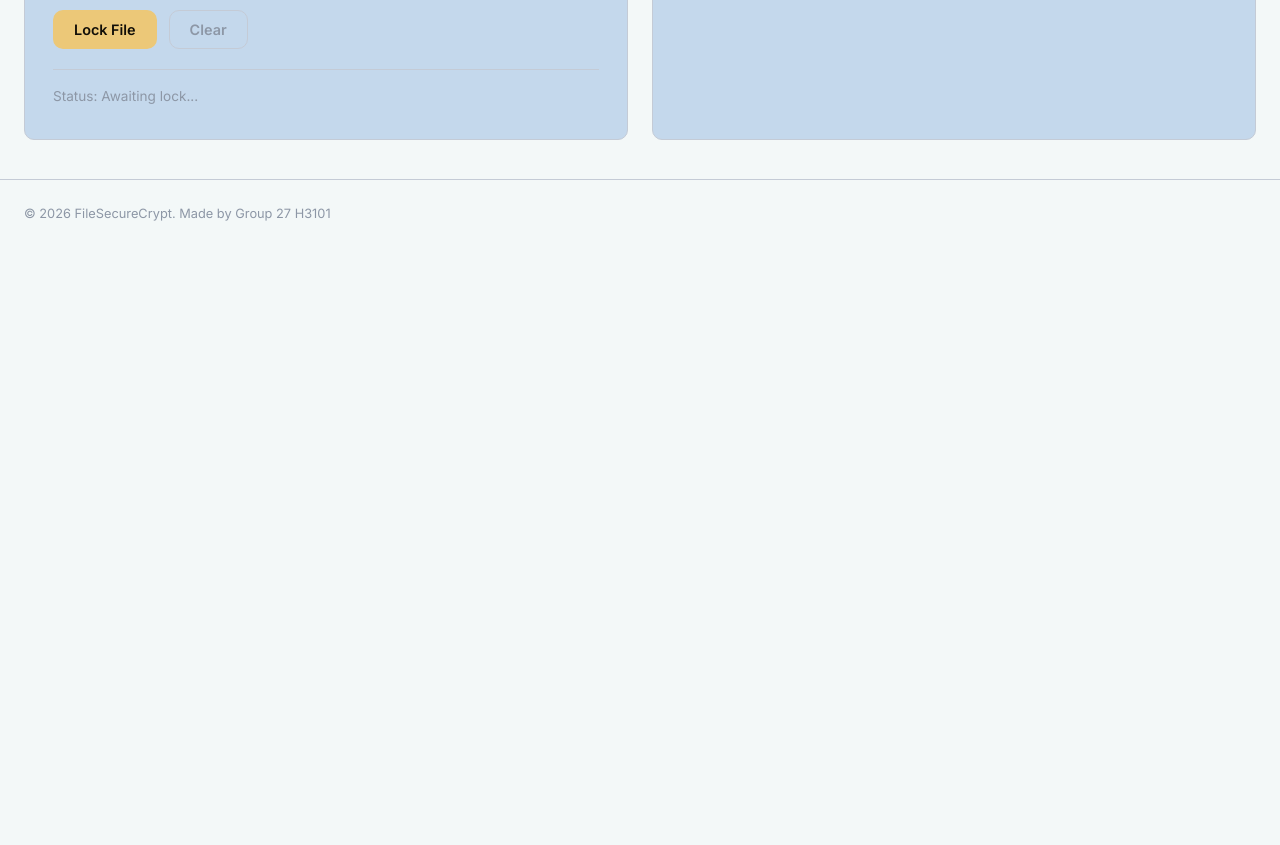
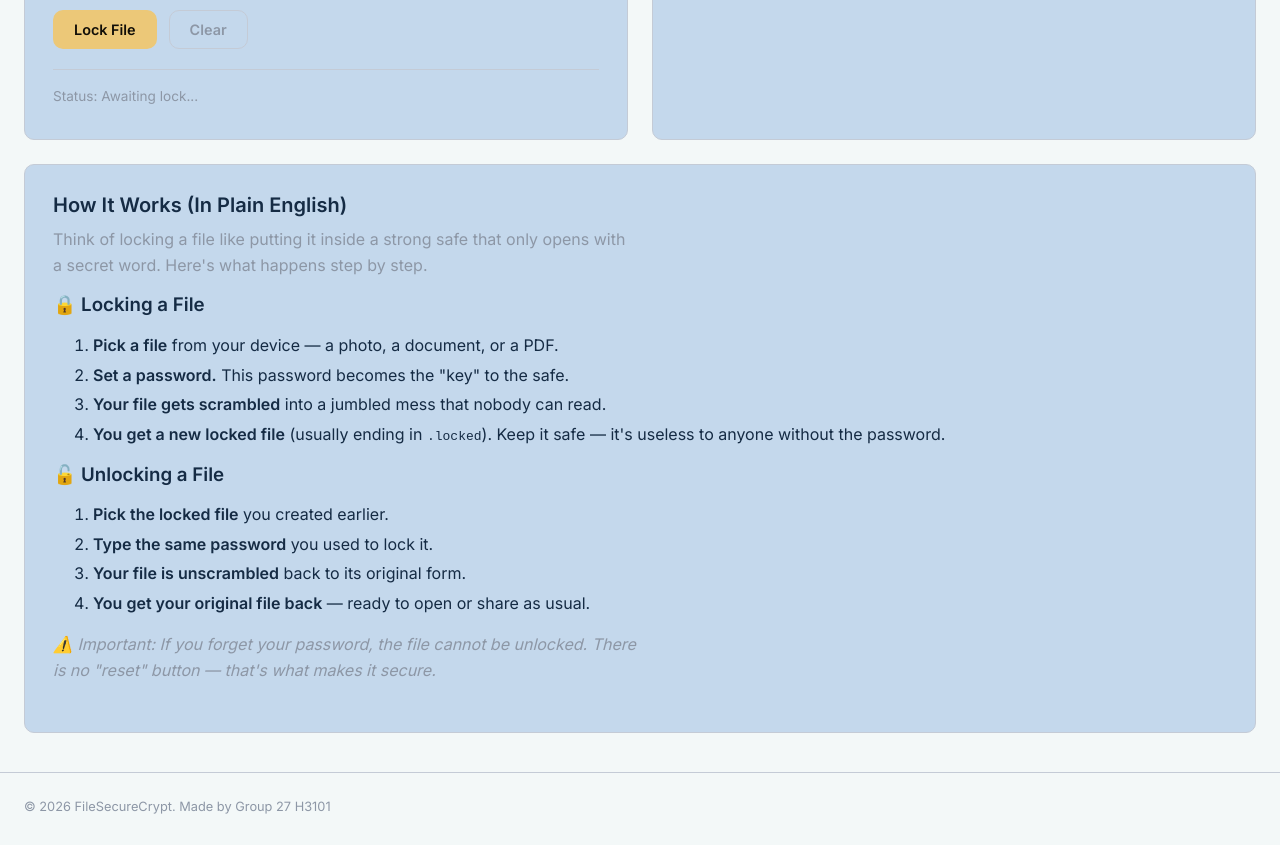
Before and after one commit to gjmledesma/FileSecureCrypt, a plain HTML site: page index.html in a window 1280 px wide. Shown: the part 541-1386 px from the top of the page. Before the commit the page ends 800 px from the top, so only its background shows below. Drawn offline with Linux system fonts and the light colour scheme.

Commit message:
Add instructions for locking and unlocking files

```diff
--- a/index.html
+++ b/index.html
@@ -111,6 +111,35 @@
                 </div>
             </section>
         </div>
+                    <section id="how-it-works" class="tool-panel" aria-labelledby="how-it-works-heading">
+                <h2 id="how-it-works-heading">How It Works (In Plain English)</h2>
+
+                <p>
+                    Think of locking a file like putting it inside a strong safe that only opens with a secret word.
+                    Here's what happens step by step.
+                </p>
+
+                <h3>🔒 Locking a File</h3>
+                <ol>
+                    <li><strong>Pick a file</strong> from your device — a photo, a document, or a PDF.</li>
+                    <li><strong>Set a password.</strong> This password becomes the "key" to the safe.</li>
+                    <li><strong>Your file gets scrambled</strong> into a jumbled mess that nobody can read.</li>
+                    <li><strong>You get a new locked file</strong> (usually ending in <code>.locked</code>). Keep it safe — it's useless to anyone without the password.</li>
+                </ol>
+
+                <h3>🔓 Unlocking a File</h3>
+                <ol>
+                    <li><strong>Pick the locked file</strong> you created earlier.</li>
+                    <li><strong>Type the same password</strong> you used to lock it.</li>
+                    <li><strong>Your file is unscrambled</strong> back to its original form.</li>
+                    <li><strong>You get your original file back</strong> — ready to open or share as usual.</li>
+                </ol>
+
+                <p>
+                    <em>⚠️ Important: If you forget your password, the file cannot be unlocked.
+                    There is no "reset" button — that's what makes it secure.</em>
+                </p>
+            </section>
     </main>
 
     <footer>
```
